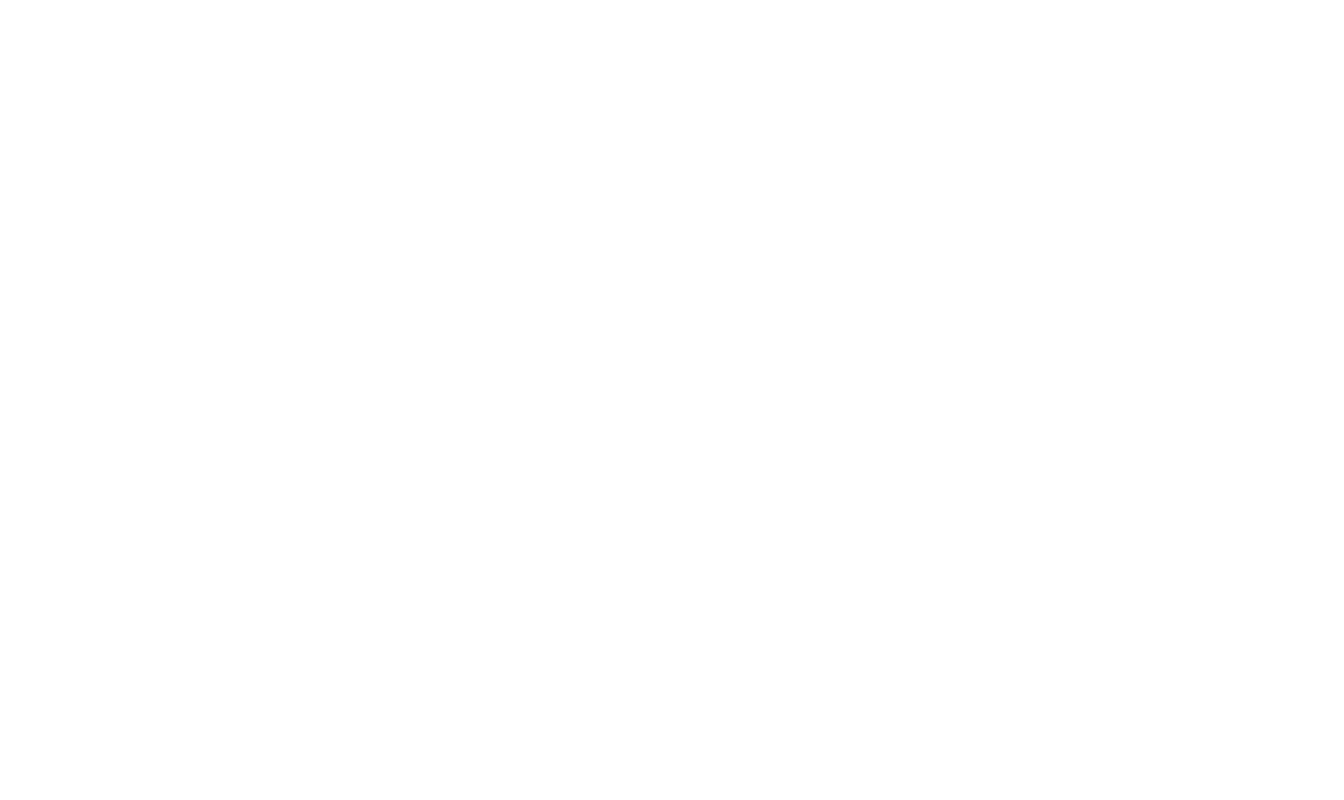
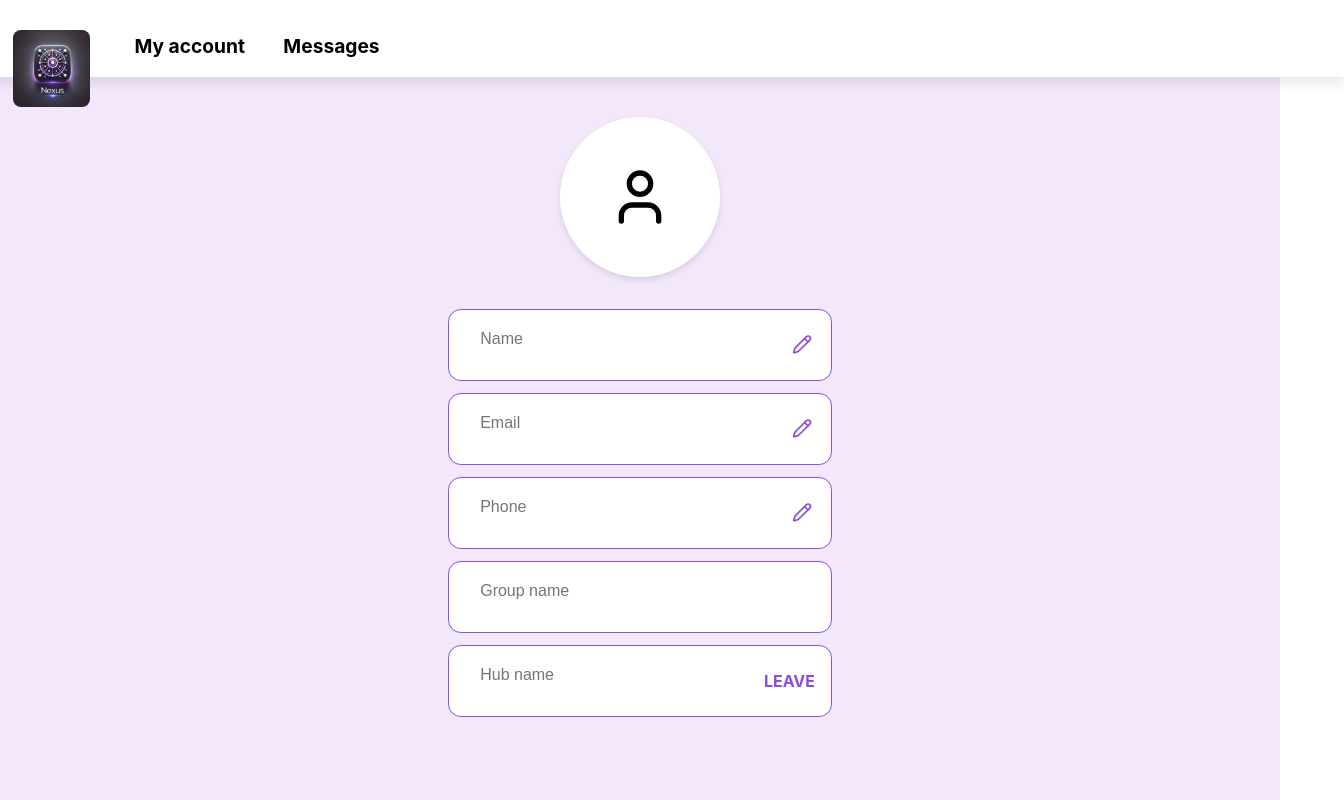
Before and after one commit to diana-macavei/Nexus-tat, a React (Create React App) app in the folder frontend/: page /account in a window 1280 px wide. Before the commit this address had no page. Shown: the whole page, 1344 px wide, since content can reach past the window. Built offline with nearby package versions, Linux system fonts and the light colour scheme.

Commit message:
accout page

```diff
--- a/frontend/src/App.js
+++ b/frontend/src/App.js
@@ -9,6 +9,7 @@
 import UserPage from "./pages/UserPage";
 import GroupLeaderPage from "./pages/GroupLeaderPage";
 import SysAdminPage from "./pages/SysAdminPage";
+import AccountPage from "./pages/AccountPage";
 
 function App() {
   return (
@@ -22,7 +23,7 @@
             <Route path="/userpage" element={<UserPage />} />
             <Route path="/glpage" element={<GroupLeaderPage />} />
             <Route path="/syspage" element={<SysAdminPage />} />
-
+            <Route path="/account" element={<AccountPage />} />
         </Routes>
       </Router>
     </div>
--- /dev/null
+++ b/frontend/src/pages/AccountPage.js
@@ -0,0 +1,53 @@
+import React from "react";
+import "../styles/AccountPage.css";
+import logo from "../assets/nexus.webp";
+import { User, Pencil } from "lucide-react";
+
+const UserAccPage = () => {
+  return (
+    <div className="acc-full-container">
+      {/* Navbar */}
+      <div className="acc-navbar">
+        <div className="acc-navbar-left">
+          <img src={logo} alt="Nexus Logo" className="acc-navbar-logo" />
+        </div>
+        <div className="acc-nav-links">
+          <span>My account</span>
+          <span>Messages</span>
+        </div>
+      </div>
+
+      {/* Profile Section */}
+      <div className="acc-profile-section">
+        <div className="acc-profile-card">
+          <User className="acc-profile-icon" />
+        </div>
+
+        {/* Editable Fields */}
+        <div className="acc-form">
+          <div className="acc-input-box">
+            <input type="text" placeholder="Name" />
+            <Pencil className="acc-edit-icon" />
+          </div>
+          <div className="acc-input-box">
+            <input type="email" placeholder="Email" />
+            <Pencil className="acc-edit-icon" />
+          </div>
+          <div className="acc-input-box">
+            <input type="tel" placeholder="Phone" />
+            <Pencil className="acc-edit-icon" />
+          </div>
+          <div className="acc-input-box">
+            <input type="text" placeholder="Group name" />
+          </div>
+          <div className="acc-input-box acc-last">
+            <input type="text" placeholder="Hub name" />
+            <span className="acc-leave">LEAVE</span>
+          </div>
+        </div>
+      </div>
+    </div>
+  );
+};
+
+export default UserAccPage;
--- /dev/null
+++ b/frontend/src/styles/AccountPage.css
@@ -0,0 +1,138 @@
+/* General Container */
+.acc-full-container {
+  min-height: 100vh;
+  background-color: #f2e7fb;
+  font-family: 'Inter', sans-serif;
+  display: flex;
+  flex-direction: column;
+  align-items: center;
+}
+
+/* Navbar */
+.acc-navbar {
+  width: 100%;
+  display: flex;
+  justify-content: flex-start;
+  align-items: center;
+  background: white;
+  padding: 0.8vh 5vw;
+  box-shadow: 0 0.4rem 0.8rem rgba(0, 0, 0, 0.1);
+  gap: 4.5vw;
+  height: 8vh; /* Optional: add fixed height */
+}
+
+.acc-navbar-logo {
+  width: 6vw;
+  border-radius: 0.5rem;
+  position: relative;
+  top: 4vh;          /* Move it lower */
+  left: 1vw;/* Move it more to the right */
+}
+
+.acc-nav-links {
+  display: flex;
+  gap: 3vw;
+  font-size: 1.2rem;
+  font-weight: bold;
+  margin-top: 1.8vh;
+}
+
+/* Profile Section */
+.acc-profile-section {
+  display: flex;
+  flex-direction: column;
+  align-items: center;
+  margin-top: 5vh;
+  width: 100%;
+}
+
+/* Profile Circle */
+.acc-profile-card {
+  width: 20vh;
+  height: 20vh;
+  border-radius: 50%;
+  background: white;
+  display: flex;
+  justify-content: center;
+  align-items: center;
+  box-shadow: 0 0.2rem 0.4rem rgba(0, 0, 0, 0.1);
+  margin-bottom: 4vh;
+}
+
+.acc-profile-icon {
+  width: 4rem;
+  height: 4rem;
+}
+
+/* Form Section */
+.acc-form {
+  display: flex;
+  flex-direction: column;
+  gap: 1.5vh;
+  width: 30vw;
+  max-width: 40rem;
+  min-width: 20rem;
+}
+
+.acc-input-box {
+  display: flex;
+  align-items: center;
+  background: white;
+  border: 0.1rem solid #8a4ddf;
+  border-radius: 0.8rem;
+  padding: 0.5rem 1.2rem;
+  justify-content: space-between;
+}
+
+.acc-input-box input {
+  border: none;
+  outline: none;
+  background: transparent;
+  font-size: 1rem;
+  width: 90%;
+}
+
+.acc-edit-icon {
+  width: 1.3rem;
+  height: 1.3rem;
+  color: #8a4ddf;
+}
+
+/* Leave Button */
+.acc-last {
+  position: relative;
+}
+
+.acc-leave {
+  position: absolute;
+  right: 1rem;
+  color: #8a4ddf;
+  font-weight: bold;
+  cursor: pointer;
+  font-size: 1rem;
+}
+
+/* Responsive Adjustments */
+@media (max-width: 768px) {
+  .acc-form {
+    width: 60vw;
+  }
+
+  .acc-navbar-logo {
+    width: 10vw;
+  }
+
+  .acc-nav-links {
+    font-size: 1rem;
+  }
+
+  .acc-profile-card {
+    width: 15vh;
+    height: 15vh;
+  }
+
+  .acc-profile-icon {
+    width: 3rem;
+    height: 3rem;
+  }
+}
```
